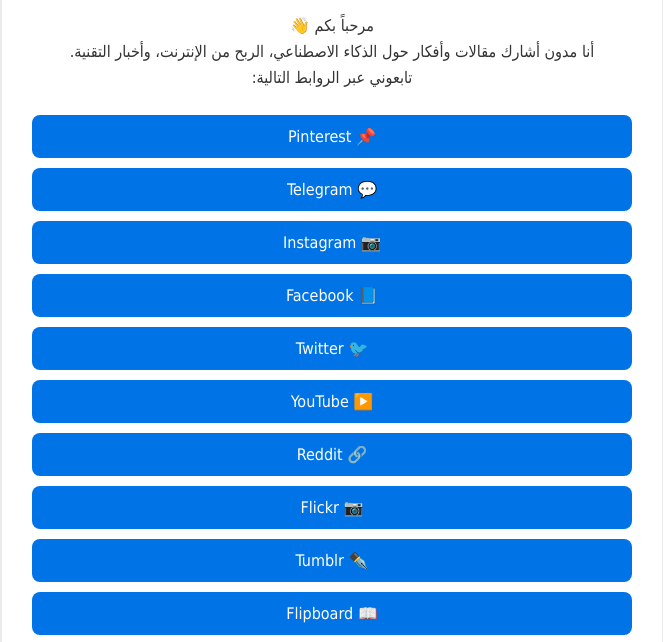
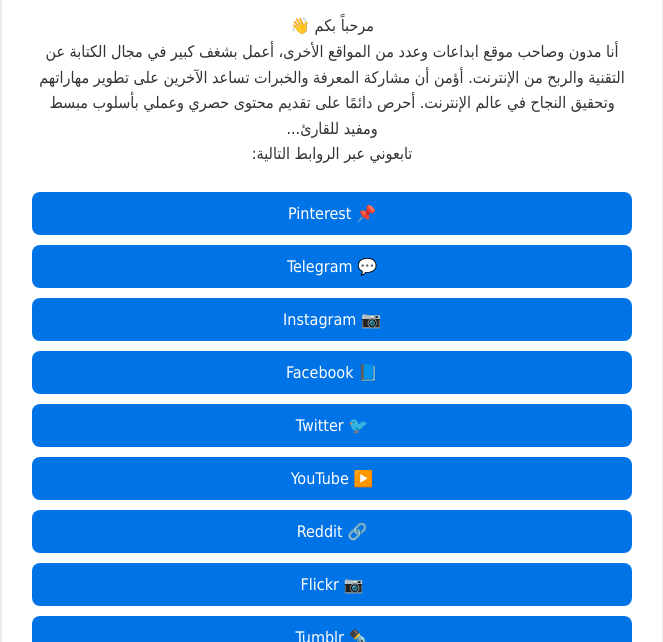
Before and after one commit to abdaat/Yahya, a plain HTML site: page index.html in a window 1280 px wide. Shown: the part 142-784 px from the top of the page, without its empty margins (308-971 px from the left). Drawn offline with Linux system fonts and the light colour scheme.

Commit message:
Update index.html

```diff
--- a/index.html
+++ b/index.html
@@ -49,7 +49,7 @@
   <div class="container">
     <h1>يحيى يونس</h1>
     <p>مرحباً بكم 👋<br>
-    أنا مدون أشارك مقالات وأفكار حول الذكاء الاصطناعي، الربح من الإنترنت، وأخبار التقنية.<br>
+    أنا مدون وصاحب موقع ابداعات وعدد من المواقع الأخرى، أعمل بشغف كبير في مجال الكتابة عن التقنية والربح من الإنترنت. أؤمن أن مشاركة المعرفة والخبرات تساعد الآخرين على تطوير مهاراتهم وتحقيق النجاح في عالم الإنترنت. أحرص دائمًا على تقديم محتوى حصري وعملي بأسلوب مبسط ومفيد للقارئ...<br>
     تابعوني عبر الروابط التالية:</p>
 
     <div class="links">
```
